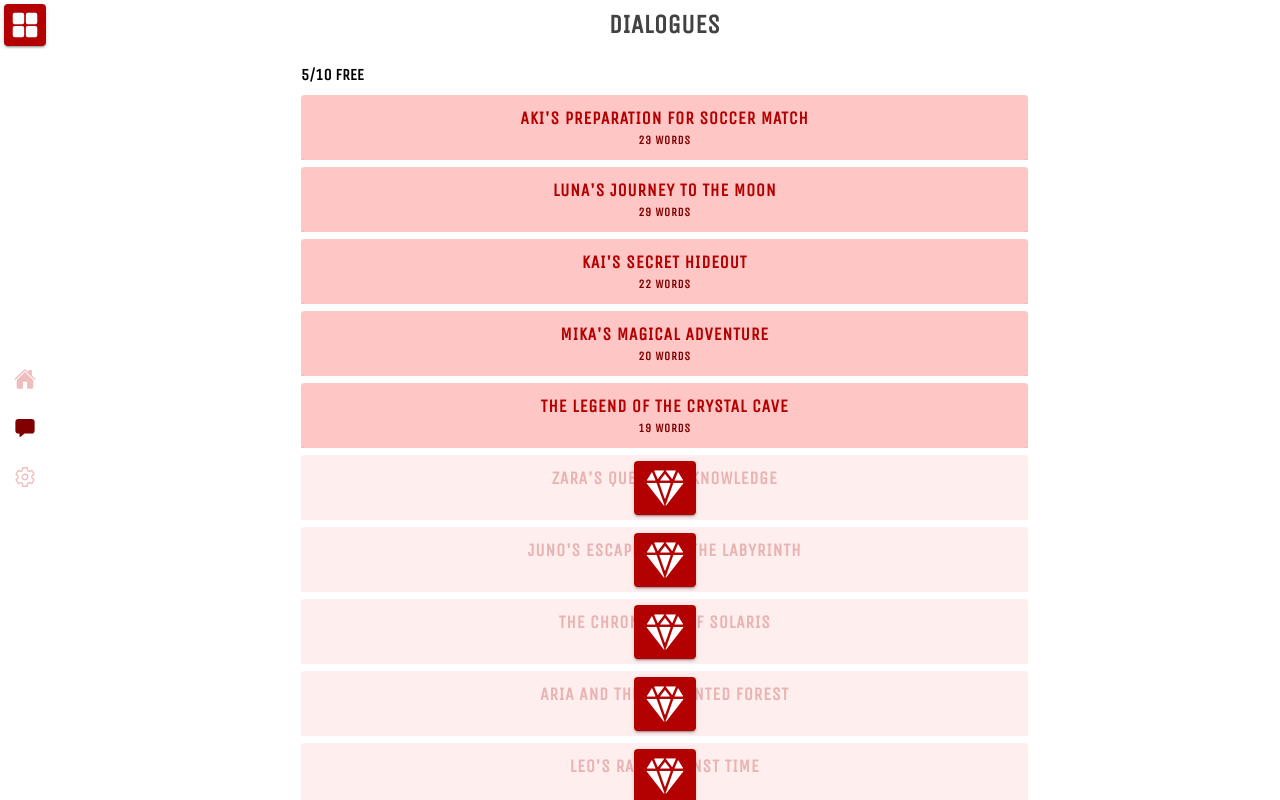
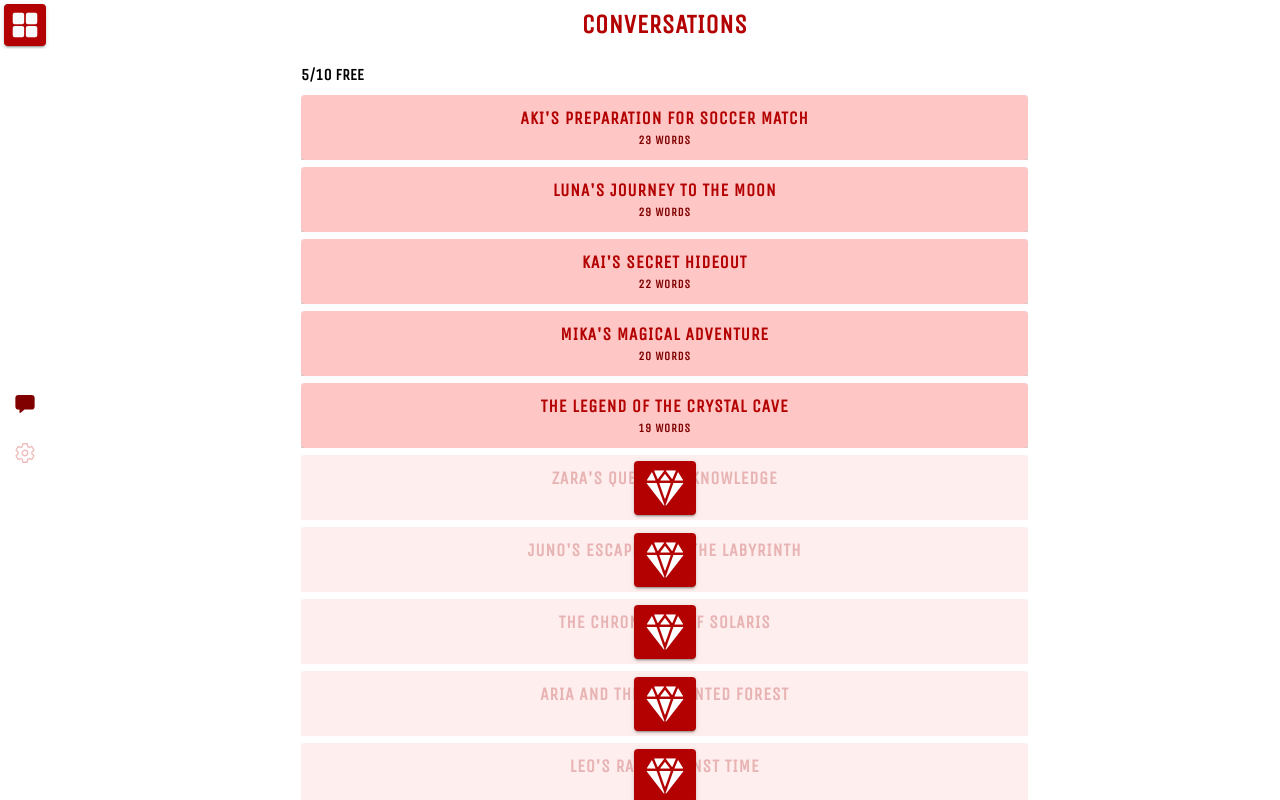
Before and after one commit to netspie/jp-conversations, a React (Vite) app: page /dialogues in a window 1280 px wide. Built offline with nearby package versions, Linux system fonts and the light colour scheme.

Commit message:
Simplify views

```diff
--- a/src/App.tsx
+++ b/src/App.tsx
@@ -75,12 +75,12 @@ const App: React.FC = () => {
             </IonButton>
           </div>
           <IonRouterOutlet className="md:left-14 h-[100vh]">
-            <Route exact path="/home" component={HomePage} />
+            {/* <Route exact path="/home" component={DialoguesPage} /> */}
             <Route exact path="/dialogues" component={DialoguesPage} />
             <Route path={`/dialogues/:id`} component={DialoguePage} />
             <Route path="/settings" component={SettingsPage} />
             <Route exact path="/">
-              <Redirect to="/home" />
+              <Redirect to="/dialogues" />
             </Route>
           </IonRouterOutlet>
           <IonTabBar
@@ -88,13 +88,13 @@ const App: React.FC = () => {
             className="h-12 md:mt-14 md:pt-2 md:flex-col md:w-14 md:h-full md:gap-4"
           >
             <div className="absolute w-[1px] h-[60%] bg-white"></div>
-            <IonTabButton
+            {/* <IonTabButton
               tab="home"
               href="/home"
               className="flex-1 md:max-h-10"
             >
               <IonIcon aria-hidden="true" icon={home} />
-            </IonTabButton>
+            </IonTabButton> */}
             <IonTabButton
               tab="dialogues"
               href="/dialogues"
--- a/src/dialogues/DialoguesPage.tsx
+++ b/src/dialogues/DialoguesPage.tsx
@@ -118,7 +118,7 @@ const DialoguesPage: React.FC = () => {
 
   return (
     <IonPage>
-      <IonxHeader>Dialogues</IonxHeader>
+      <IonxHeader>CONVERSATIONS</IonxHeader>
       <IonxContent>
         <DialogueList />
         {/* <Dialogue content={dialogue} /> */}
--- a/src/ionx/IonxHeader.tsx
+++ b/src/ionx/IonxHeader.tsx
@@ -23,7 +23,7 @@ const IonxHeader: React.FC<PageHeaderProps> = (props) => {
         className="relative flex flex-col justify-center shadow-none h-12 md:h-14"
         style={{ "--border-width": "0", "--background": "white" }}
       >
-        <IonTitle className="text-3xl font-bold uppercase text-center">
+        <IonTitle className="text-3xl font-bold uppercase text-center" color="primary">
           {props.children}
         </IonTitle>
         <IonxBackButton className="absolute left-2 top-1/2 -translate-y-1/2" />
```
